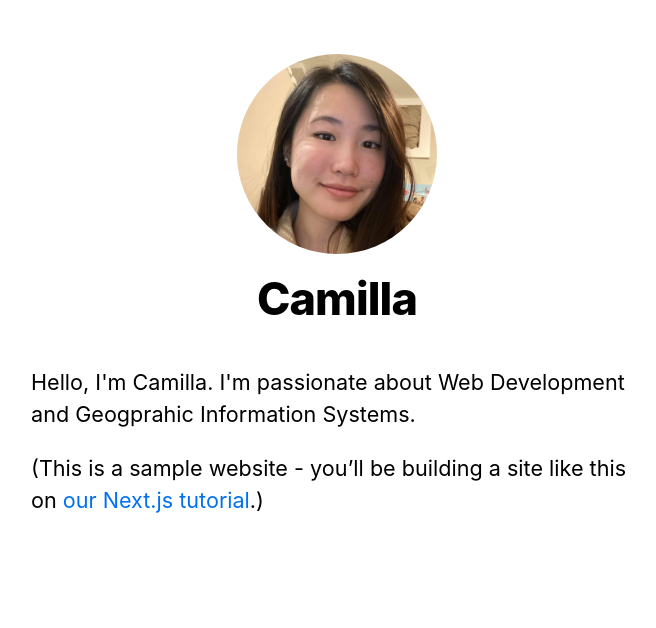
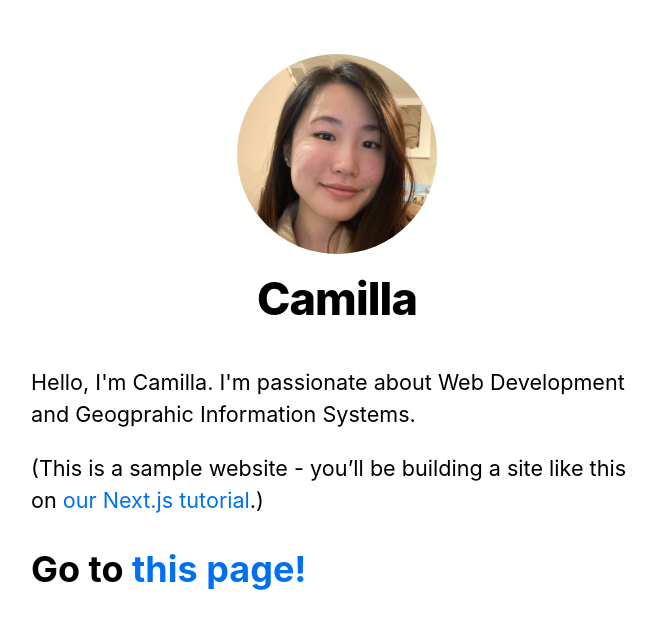
Before and after one commit to louisgv/art, a Next.js app: page / in a window 1280 px wide. Shown: the top 628 px of the page, without its empty margins (303-959 px from the left). Built offline with nearby package versions, Linux system fonts and the light colour scheme.

Commit message:
added link and import Link to index.js

```diff
--- a/pages/index.js
+++ b/pages/index.js
@@ -1,6 +1,7 @@
 import Head from 'next/head'
 import Layout, { siteTitle } from '../components/layout'
 import utilStyles from '../styles/utils.module.css'
+import Link from 'next/link'
 
 export default function Home() {
   return (
@@ -15,6 +16,13 @@ export default function Home() {
           <a href="https://nextjs.org/learn">our Next.js tutorial</a>.)
         </p>
       </section>
+      <h1 className="title">
+        Go to{' '}
+        <Link href="/posts/first-post">
+        <a>this page!</a>
+  </Link>
+</h1>
+
     </Layout>
   )
 }
```
